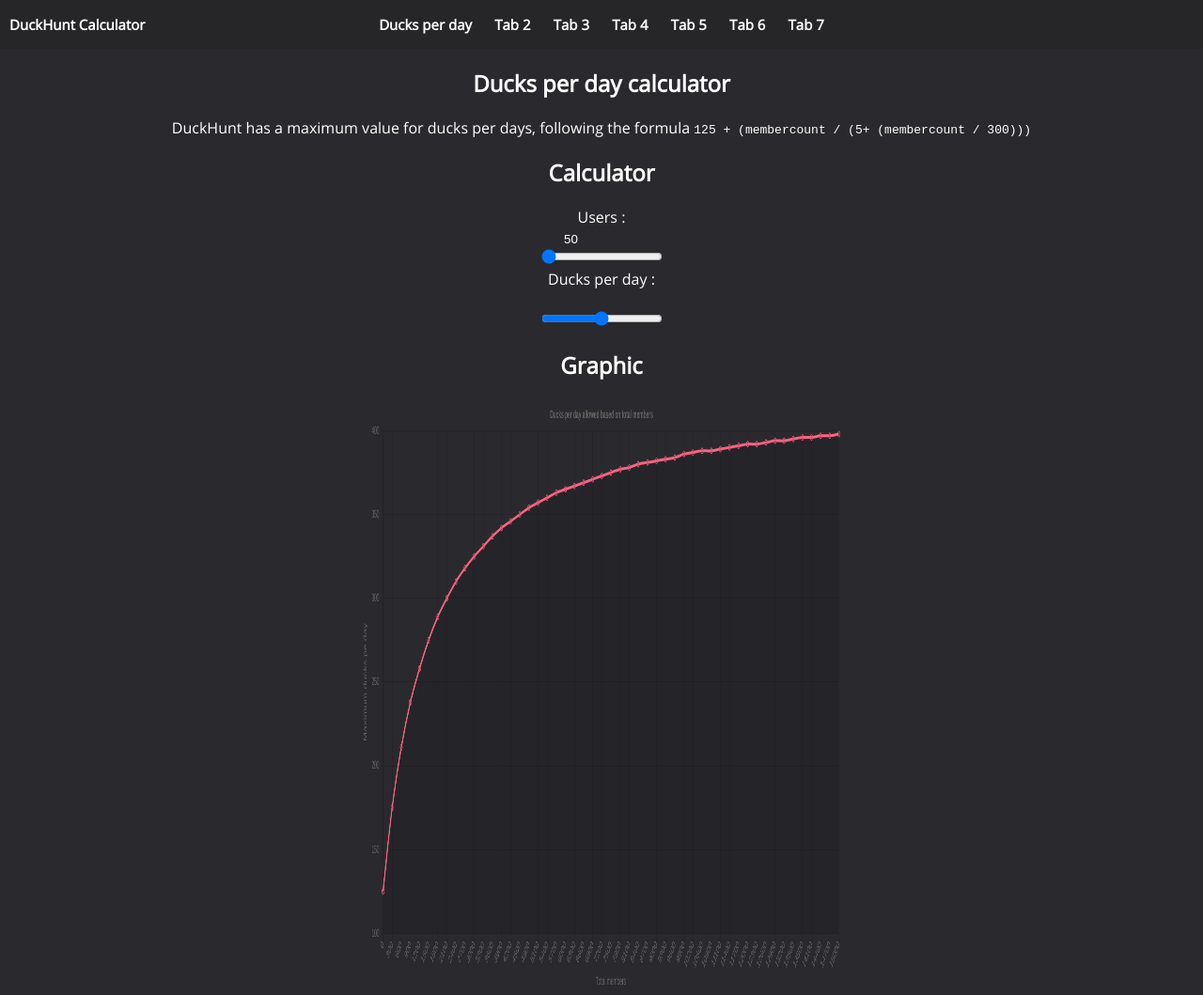
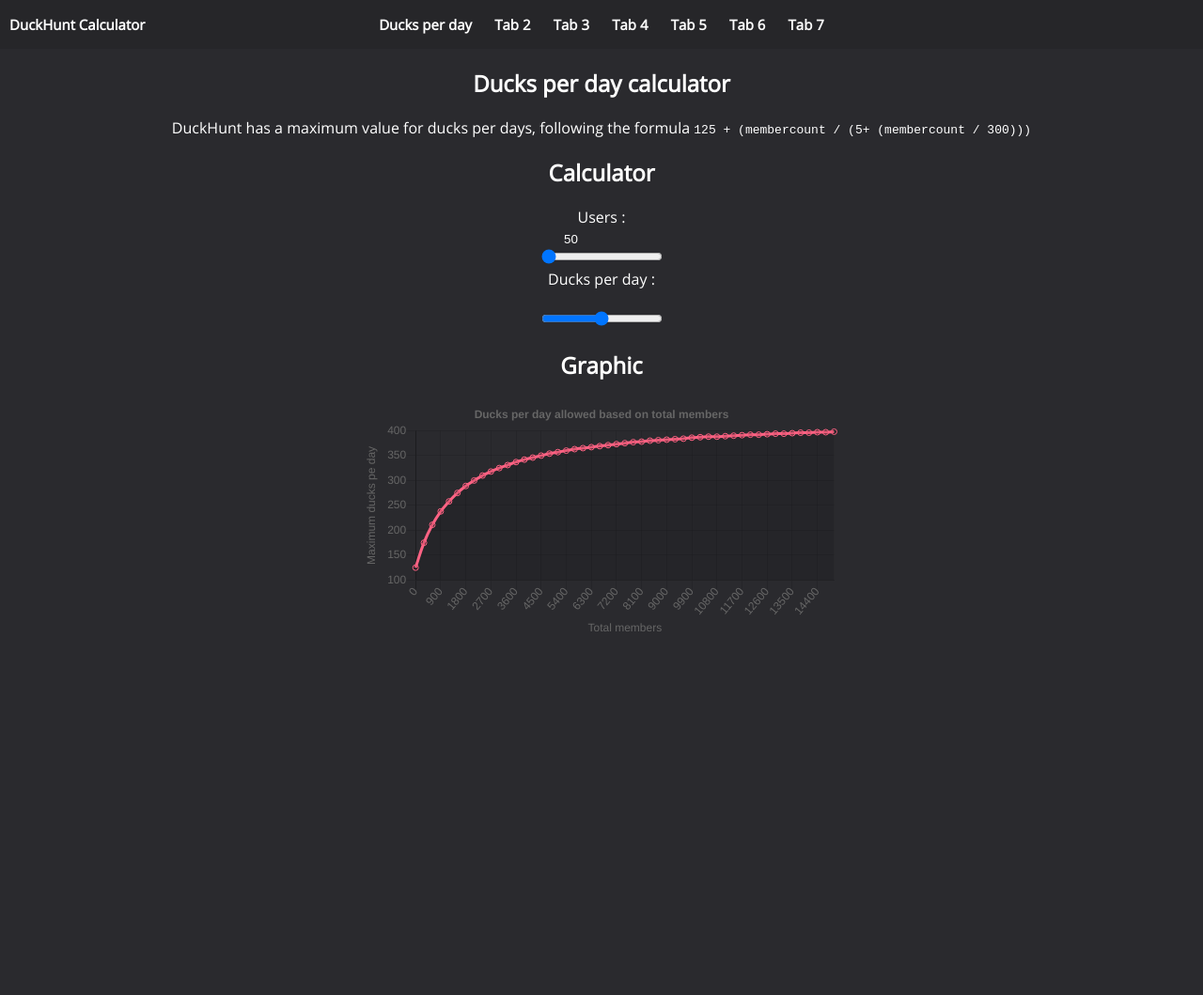
Before and after one commit to Olpouin/duckhunt-calculator, a plain HTML site: page ducks-per-day.html in a window 1280 px wide. Shown: the whole page at 94% size. After the commit the page ends 800 px from the top, so only its background shows below. Drawn offline with nearby package versions, Linux system fonts and the light colour scheme.

Commit message:
Page system

```diff
--- a/content/head.html
+++ /dev/null
@@ -1 +0,0 @@
-<link rel="stylesheet" href="content/style.css" type="text/css" media="screen"/>
--- a/ducks-per-day.html
+++ b/ducks-per-day.html
@@ -5,6 +5,7 @@
 		<script src="https://cdnjs.cloudflare.com/ajax/libs/Chart.js/2.9.4/Chart.min.js"></script>
 		<script src="js/main.js" defer></script>
 		<script src="js/dpd.js" defer></script>
+		<link rel="stylesheet" href="content/style.css" type="text/css" media="screen"/>
 		<meta charset="utf-8">
 	</head>
 	<body>
--- a/js/main.js
+++ b/js/main.js
@@ -6,12 +6,3 @@ header.onreadystatechange= function() {
 	document.getElementsByTagName('body')[0].insertAdjacentHTML("afterbegin",this.responseText); //Adding the header
 };
 header.send();
-
-var head = new XMLHttpRequest();
-head.open('GET', `content/head.html`, true);
-head.onreadystatechange= function() {
-	if (this.readyState!==4) return;
-	if (this.status!==200) return;
-	document.getElementsByTagName('head')[0].insertAdjacentHTML("beforeend",this.responseText); //Ading the general head elements
-};
-head.send();
```
Also changed, not shown: index.html (+1 -0 lines).
